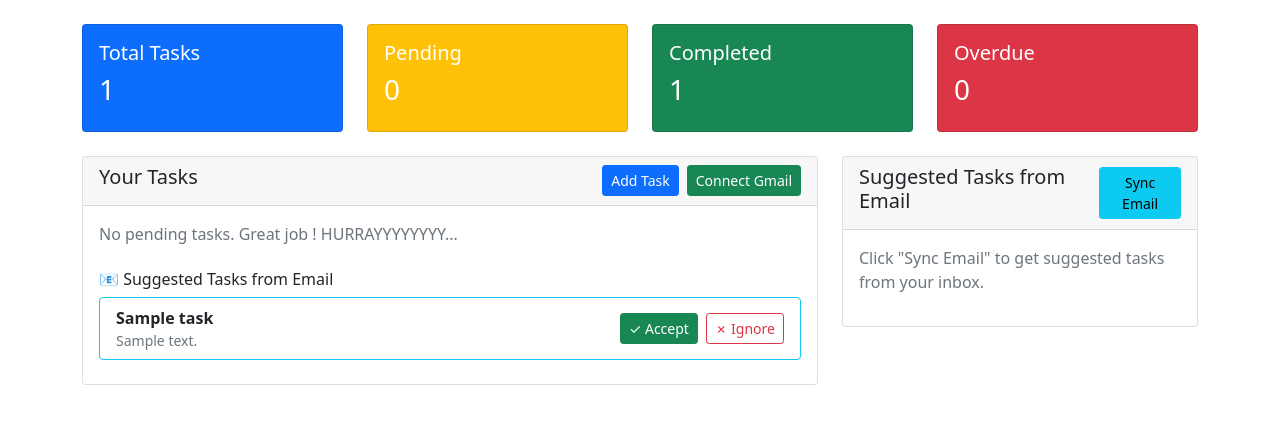
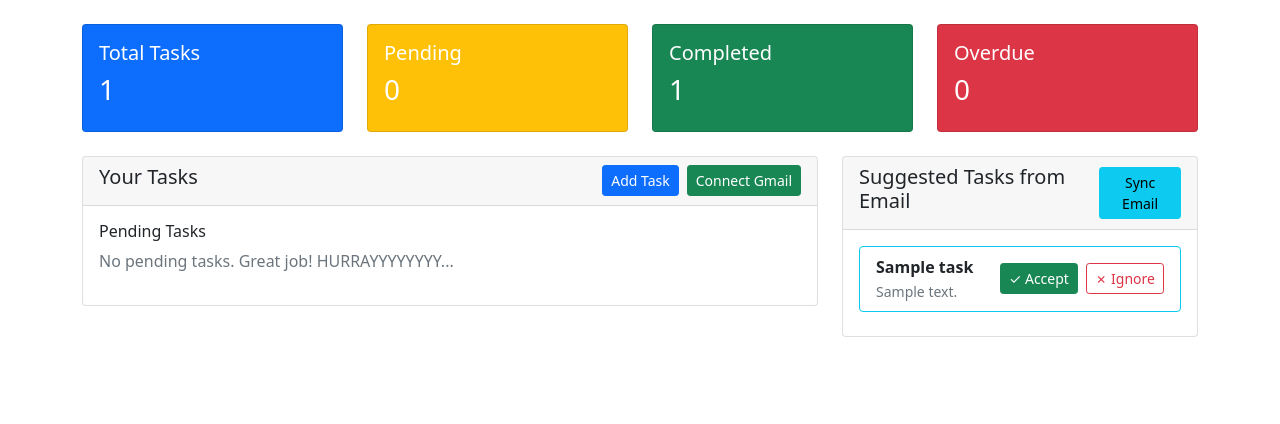
Before and after one commit to ANU-2524/AI-Workflow-Assistant, a Django app: page / in a window 1280 px wide. Shown: the part 56-480 px from the top of the page. Run offline with Django 5.2, Linux system fonts and the light colour scheme; a user stored in the database is signed in; tables that the repository leaves empty hold one stand-in row (values such as "Sample post").

Commit message:
Basic UI

```diff
--- a/django_app/tasks/templates/tasks/dashboard.html
+++ b/django_app/tasks/templates/tasks/dashboard.html
@@ -1,10 +1,9 @@
-<!-- django_app/tasks/templates/tasks/dashboard.html -->
 <!DOCTYPE html>
 <html lang="en">
 <head>
     <meta charset="UTF-8">
     <meta name="viewport" content="width=device-width, initial-scale=1.0">
-    <title>AI Workflow Assistant - Dashboard</title>
+    <title>AI Workflow Assistant</title>
     <link href="https://cdn.jsdelivr.net/npm/bootstrap@5.1.3/dist/css/bootstrap.min.css" rel="stylesheet">
 </head>
 <body>
@@ -57,7 +56,7 @@
     </div>
 
     <div class="row">
-        <!-- Left: Main Tasks -->
+        <!-- Left: Main Tasks (vertical!) -->
         <div class="col-md-8">
             <div class="card">
                 <div class="card-header d-flex justify-content-between align-items-center">
@@ -69,57 +68,33 @@
                 </div>
 
                 <div class="card-body">
-                    <!-- Pending tasks (normal tasks only, not suggested) -->
+                    <h6>Pending Tasks</h6>
                     {% if pending_tasks %}
-                        <h6>Pending Tasks</h6>
                         {% for task in pending_tasks %}
                         <div class="card mb-2">
-                                <div class="card-body py-2">
-                                    <div class="d-flex justify-content-between align-items-center">
+                            <div class="card-body py-2 d-flex flex-wrap justify-content-between align-items-center">
                                 <div>
                                     <strong>{{ task.title }}</strong>
-                                            <small class="text-muted">Due: {{ task.due_date|date:"M d, Y H:i" }}</small>
+                                    <small class="text-muted d-block">Due: {{ task.due_date|date:"M d, Y H:i" }}</small>
                                 </div>
-                                        <span class="badge bg-{% if task.priority == 'high' %}danger{% elif task.priority == 'medium' %}warning{% else %}info{% endif %}">
+                                <div class="d-flex align-items-center flex-wrap gap-2">
+                                    <span class="badge bg-{% if task.priority == 'high' %}danger{% elif task.priority == 'medium' %}warning text-dark{% else %}info text-dark{% endif %}">
                                         {{ task.get_priority_display }}
                                     </span>
-                                        <div class="ms-2">
-                                            <a href="{% url 'edit_task' task.id %}" class="btn btn-outline-secondary btn-sm me-1">Edit</a>
+                                    <a href="{% url 'edit_task' task.id %}" class="btn btn-outline-secondary btn-sm">Edit</a>
                                     <a href="{% url 'delete_task' task.id %}" class="btn btn-outline-danger btn-sm">Delete</a>
-                                        </div>
                                 </div>
                             </div>
                         </div>
                         {% endfor %}
                     {% else %}
-                        <p class="text-muted">No pending tasks. Great job ! HURRAYYYYYYYY...</p>
-                    {% endif %}
-
-                    <!-- Suggested Tasks from Email (accept/ignore here) -->
-                    {% if suggested_tasks %}
-                        <h6 class="mt-4">📧 Suggested Tasks from Email</h6>
-                        {% for task in suggested_tasks %}
-                            <div class="card mb-2 border-info">
-                                <div class="card-body py-2">
-                                    <div class="d-flex justify-content-between align-items-center">
-                                        <div>
-                                            <strong>{{ task.title }}</strong>
-                                            <small class="text-muted d-block">{{ task.description|truncatewords:18 }}</small>
-                                        </div>
-                                        <div class="ms-2">
-                                            <button onclick="acceptTask({{ task.id }})" class="btn btn-success btn-sm me-1">✓ Accept</button>
-                                            <button onclick="ignoreTask({{ task.id }})" class="btn btn-outline-danger btn-sm">✗ Ignore</button>
-                                        </div>
-                                    </div>
-                                </div>
-                            </div>
-                        {% endfor %}
+                        <p class="text-muted">No pending tasks. Great job! HURRAYYYYYYYY...</p>
                     {% endif %}
                 </div>
             </div>
         </div>
 
-        <!-- Right: Sync panel (status only) -->
+        <!-- Right: SUGGESTED EMAIL TASKS PANEL -->
         <div class="col-md-4">
             <div class="card">
                 <div id="gmail-connected-alert" class="alert alert-success" style="display:none;" role="alert">
@@ -130,7 +105,25 @@
                     <button onclick="suggestTasks()" class="btn btn-info btn-sm">Sync Email</button>
                 </div>
                 <div class="card-body" id="suggested-tasks">
+                    {% if suggested_tasks %}
+                        <ul class="list-group">
+                        {% for task in suggested_tasks %}
+                          <li class="list-group-item d-flex justify-content-between align-items-center mb-2 border border-info rounded">
+                            <div>
+                              <b>{{ task.title }}</b>
+                              <br>
+                              <small class="text-muted">{{ task.description|truncatewords:18 }}</small>
+                            </div>
+                            <span>
+                              <button onclick="acceptTask({{ task.id }})" class="btn btn-success btn-sm me-1">✓ Accept</button>
+                              <button onclick="ignoreTask({{ task.id }})" class="btn btn-outline-danger btn-sm">✗ Ignore</button>
+                            </span>
+                          </li>
+                        {% endfor %}
+                        </ul>
+                    {% else %}
                         <p class="text-muted">Click "Sync Email" to get suggested tasks from your inbox.</p>
+                    {% endif %}
                 </div>
             </div>
         </div>
@@ -158,10 +151,9 @@ function suggestTasks() {
     .then(data => {
         if (data.suggested_tasks && data.suggested_tasks.length > 0) {
             document.getElementById('suggested-tasks').innerHTML = `
-            <p class="text-success">Found ${data.suggested_tasks.length} suggested tasks!</p>
                 <ul class="list-group">
                 ${data.suggested_tasks.map(task => `
-                <li class="list-group-item d-flex justify-content-between align-items-center">
+                  <li class="list-group-item d-flex justify-content-between align-items-center mb-2 border border-info rounded">
                     <div>
                       <b>${task.title}</b>
                       <br>
@@ -180,7 +172,6 @@ function suggestTasks() {
               '<p class="text-info">No new suggested tasks found.</p>';
         }
     })
-
     .catch(error => {
         console.error('Error:', error);
         document.getElementById('suggested-tasks').innerHTML =
@@ -191,11 +182,19 @@ function suggestTasks() {
 window.onload = function() {
     const params = new URLSearchParams(window.location.search);
     if (params.get('gmail_connected') === '1') {
-        {% comment %} console.log("connectedd msgg !") {% endcomment %}
         document.getElementById('gmail-connected-alert').style.display = 'block';
         window.history.replaceState({}, document.title, window.location.pathname);
     }
 }
+
+function markCompleted(taskId) {
+    fetch(`http://localhost:9000/tasks/${taskId}`, {
+        method: 'PATCH',
+        headers: { 'Content-Type': 'application/json' },
+        body: JSON.stringify({ is_completed: true })
+    })
+    .then(() => location.reload());
+}
 </script>
 </body>
 </html>
--- a/fastapi_service/main.py
+++ b/fastapi_service/main.py
@@ -36,7 +36,7 @@ REDIRECT_URI = "http://localhost:9000/gmail/callback"
 app = FastAPI()
 app.add_middleware(
     CORSMiddleware,
-    allow_origins=["http://localhost:8000", "http://127.0.0.1:8000"],  # Add all frontend origins here!
+    allow_origins=["http://localhost:8000", "http://127.0.0.1:8000"],
     allow_credentials=True,
     allow_methods=["*"],
     allow_headers=["*"],
```
Lines whose indentation alone changed are shown as unchanged.
